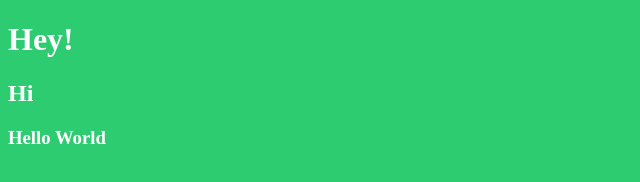
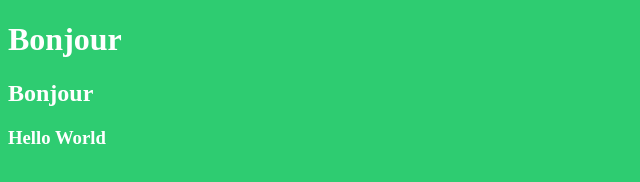
Before and after one commit to didiatou/helllo, a plain HTML site: page index.html in a window 1280 px wide. Shown: the whole page, without its empty margins (0-640 px from the left). Drawn offline with Linux system fonts and the light colour scheme.

Commit message:
hey -> Bonjour

```diff
--- a/index.html
+++ b/index.html
@@ -24,8 +24,8 @@
 </style>
 
 <body>
- <h1>Hey!</h1>
- <h2>Hi</h2>
+ <h1>Bonjour</h1>
+ <h2>Bonjour</h2>
  <h3>Hello World</h3>
 </body>
 </html>
```
